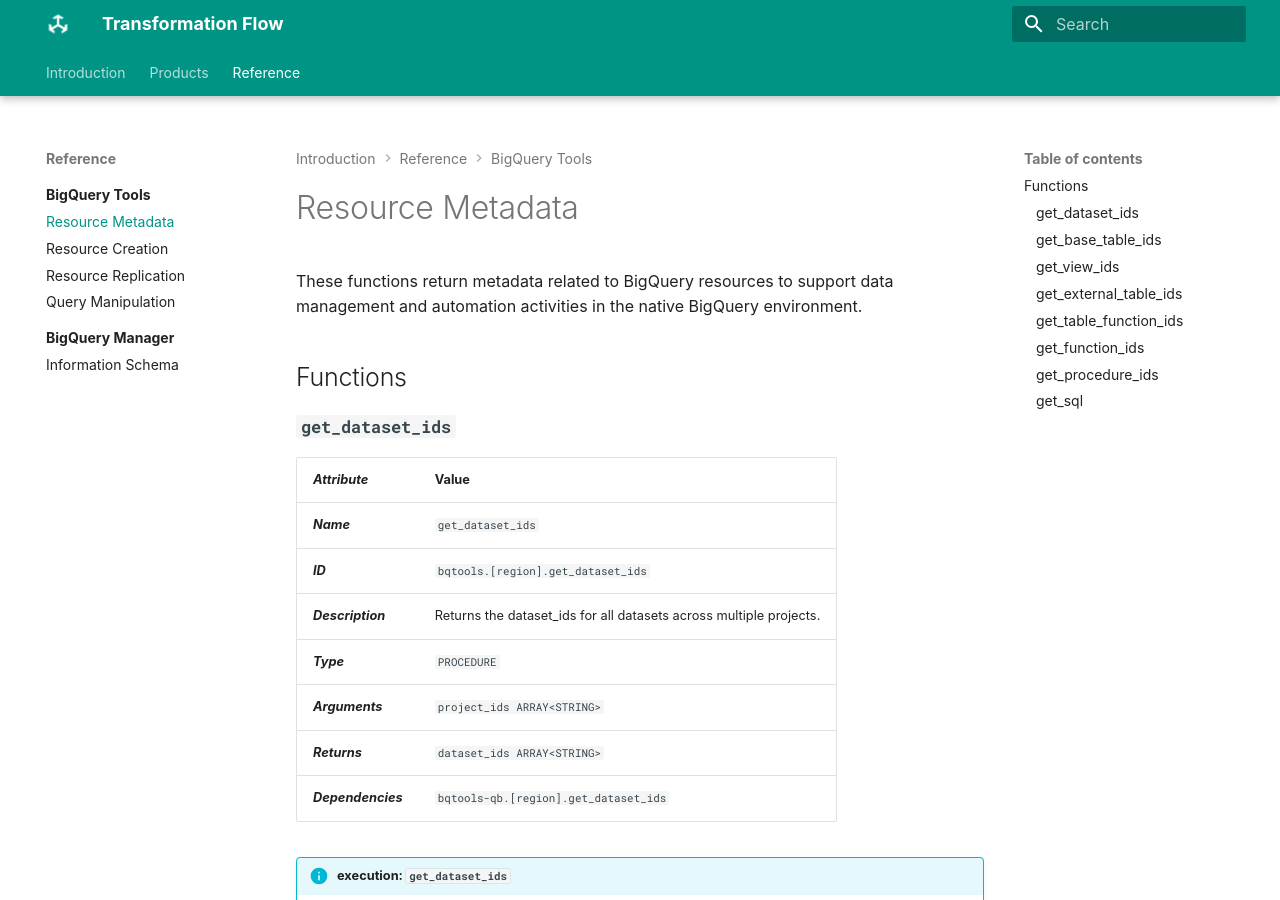
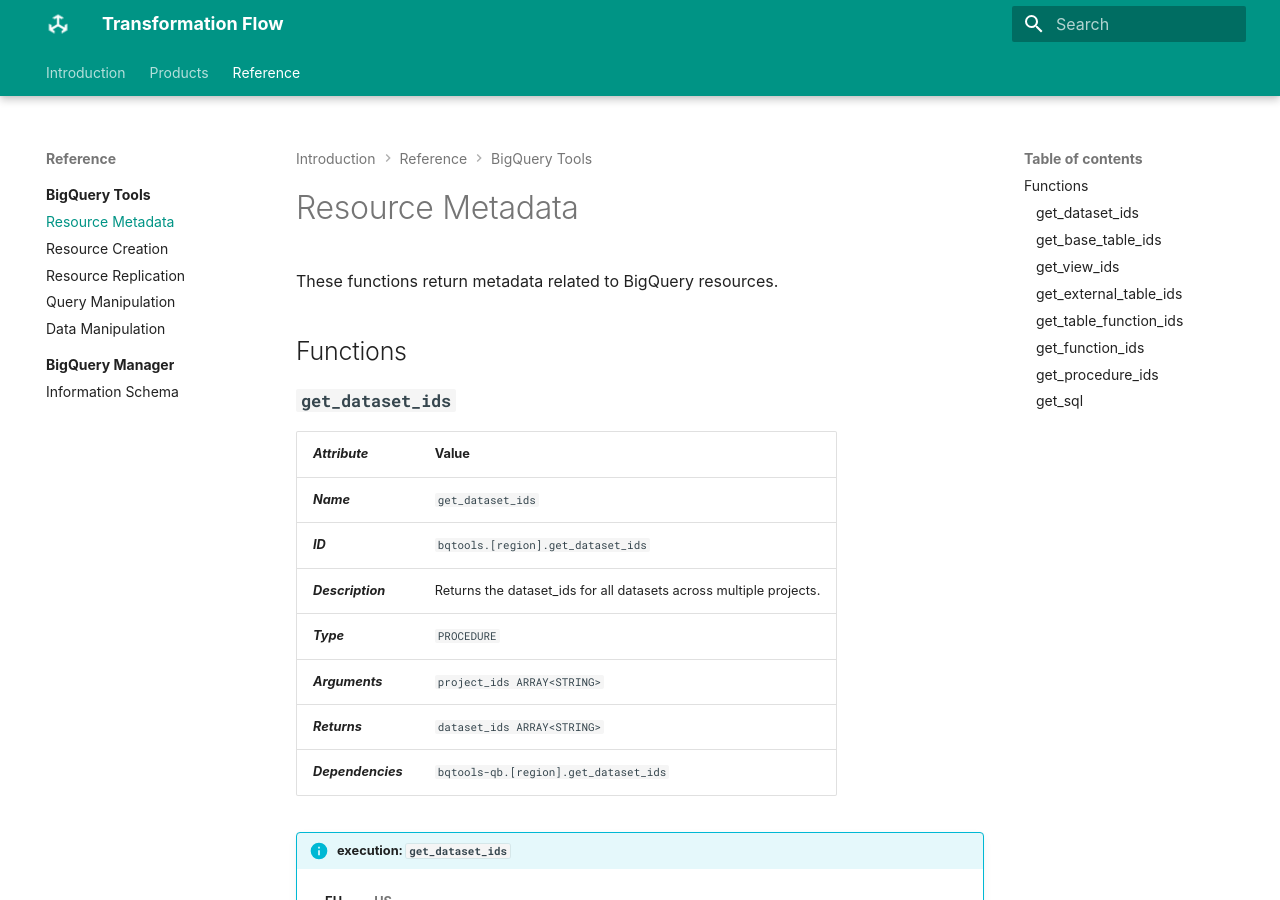
Before and after one commit to transformationflow/transformationflow.github.io, an MkDocs documentation site: the page built from docs/reference/bqtools/metadata.md, in a window 1280 px wide and 900 px high. Built offline with MkDocs 1.6.1 and Material for MkDocs 9.7.7, drawn with Linux system fonts in a browser that asks for light colours; some web fonts are replaced.

Commit message:
added data manipulation functions

```diff
--- a/docs/reference/bqtools/metadata.md
+++ b/docs/reference/bqtools/metadata.md
@@ -1,4 +1,4 @@
-These functions return metadata related to BigQuery resources to support data management and automation activities in the native BigQuery environment.
+These functions return metadata related to BigQuery resources.
 
 # Functions
 ## **`get_dataset_ids`**
--- a/mkdocs.yml
+++ b/mkdocs.yml
@@ -34,6 +34,7 @@
       - Resource Creation: reference/bqtools/creation.md
       - Resource Replication: reference/bqtools/replication.md
       - Query Manipulation: reference/bqtools/manipulation.md
+      - Data Manipulation: reference/bqtools/data.md
     - BigQuery Manager:
       - Overview: reference/bqmanager/index.md
       - Information Schema: reference/bqmanager/information_schema.md
```
Also changed, not shown: docs/reference/bqtools/data.md (added, +24 -0 lines).
